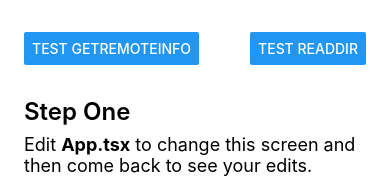
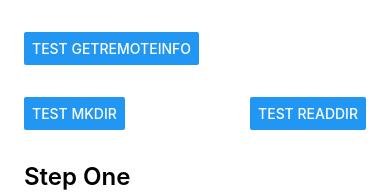
Before and after one commit to isomorphic-git/examples, a React Native app in the folder ReactNativeGit/: screen / in a window 390 px wide. Shown: the top 192 px of the page. Built offline with nearby package versions, Linux system fonts and the light colour scheme.

Commit message:
add mkdir

```diff
--- a/ReactNativeGit/App.tsx
+++ b/ReactNativeGit/App.tsx
@@ -37,11 +37,22 @@ import * as promises from './fs';
 // typescript style
 import * as RNFS from 'react-native-fs';
 
-const readDir = async () => {
-  const files = await promises.readDir(RNFS.DocumentDirectoryPath);
-  console.log(files);
-  Alert.alert('readDir', files.join(', '));
+const readdir = async () => {
+  try {
+    const files = await promises.readdir(RNFS.DocumentDirectoryPath);
+    Alert.alert('readDir', files.join(', '));
+  } catch (err) {
+    Alert.alert(err.code, err.message + '\n' + JSON.stringify(err, null, 2))
+  }
 };
+
+const mkdir = async () => {
+  try {
+    await promises.mkdir(RNFS.DocumentDirectoryPath + '/ReactNativeDevBundle.js');
+  } catch (err) {
+    Alert.alert(err.code, err.message + '\n' + JSON.stringify(err, null, 2))
+  }
+}
 
 const getRemoteInfo = async () => {
   const info = await git.getRemoteInfo({
@@ -74,7 +85,10 @@ const App = () => {
                 title="Test getRemoteInfo"
                 onPress={() => getRemoteInfo()}
               />
-              <Button title="Test readDir" onPress={() => readDir()} />
+            </View>
+            <View style={styles.buttonContainer}>
+              <Button title="Test mkdir" onPress={() => mkdir()} />
+              <Button title="Test readDir" onPress={() => readdir()} />
             </View>
             <View style={styles.sectionContainer}>
               <Text style={styles.sectionTitle}>Step One</Text>
--- a/ReactNativeGit/fs.ts
+++ b/ReactNativeGit/fs.ts
@@ -1,6 +1,41 @@
 import * as RNFS from 'react-native-fs';
 
-export const readDir = async (path: string) => {
-  const files = await RNFS.readDir(path);
-  return files.map(f => f.name);
+function Err(name: string) {
+  return class extends Error {
+    public code = name;
+    constructor(...args: any) {
+      super(...args);
+      if (this.message) {
+        this.message = name + ": " + this.message;
+      } else {
+        this.message = name;
+      }
+    }
+  };
+}
+
+const EEXIST = Err("EEXIST");
+const ENOENT = Err("ENOENT");
+const ENOTDIR = Err("ENOTDIR");
+const ENOTEMPTY = Err("ENOTEMPTY");
+
+export const readdir = async (path: string) => {
+  try {
+    return await RNFS.readdir(path);
+  } catch (err) {
+    switch (err.message) {
+      case 'Attempt to get length of null array': {
+        throw new ENOTDIR(path)
+      }
+      case 'Folder does not exist': {
+        throw new ENOENT(path)
+      }
+      default:
+        throw err
+    }
+  }
 };
+
+export const mkdir = async (path: string) => {
+  return RNFS.mkdir(path)
+}
```
